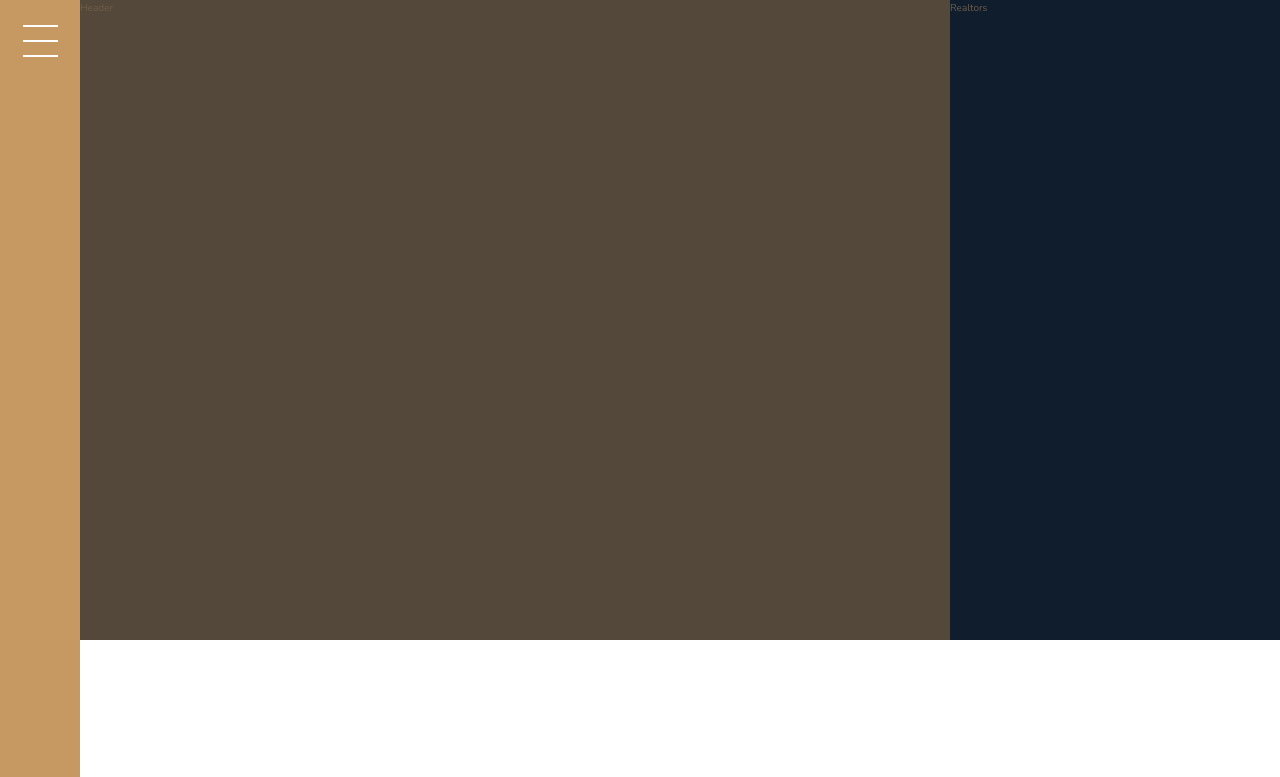
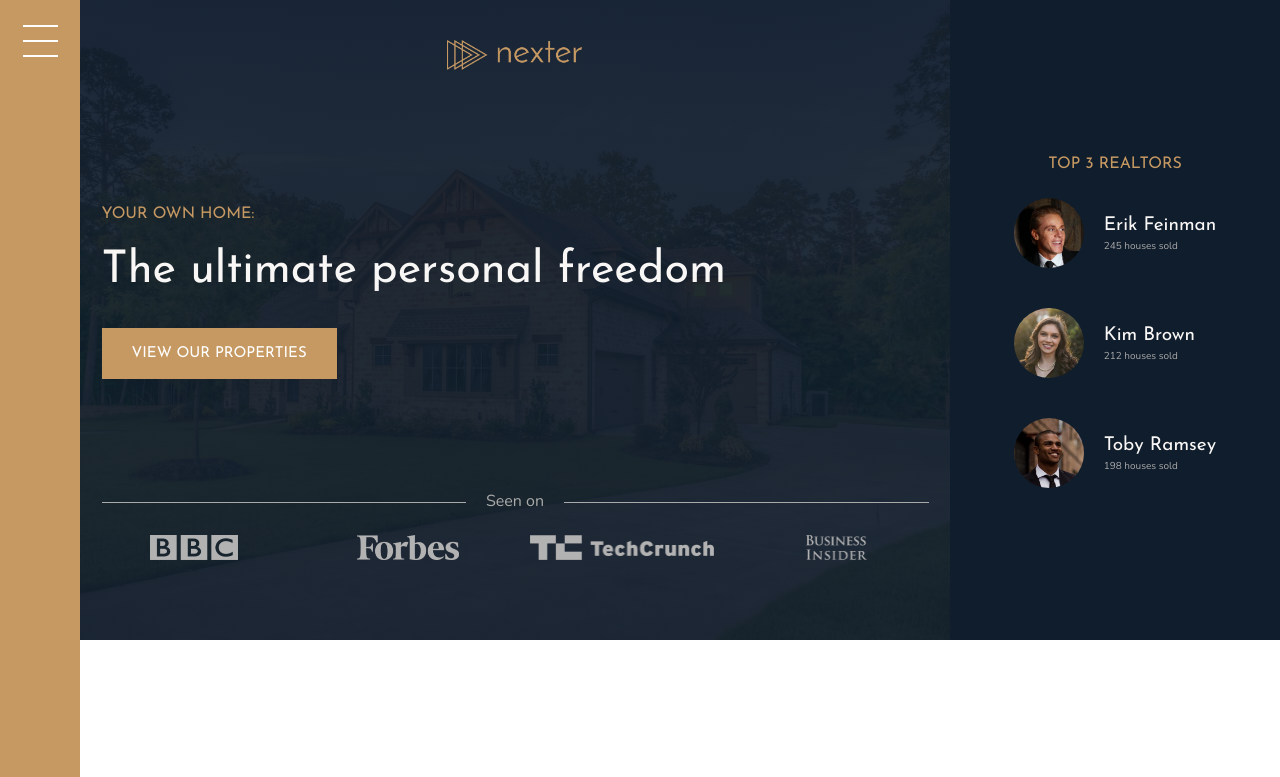
Before and after one commit to basakest/Nexter, a website: page index.html in a window 1280 px wide. Shown: the top 777 px of the page. Drawn offline with nearby package versions, Linux system fonts and the light colour scheme.

Commit message:
the realtors section

```diff
--- a/index.html
+++ b/index.html
@@ -17,11 +17,40 @@
         </div>
 
         <header class="header">
-            Header
+            <img src="./img/logo.png" alt="Nexter logo" class="header__logo">
+            <h3 class="heading-3">Your own home:</h3>
+            <h1 class="heading-1">The ultimate personal freedom</h1>
+            <button class="btn header__btn">View our properties</button>
+            <div class="header__seenon-text">Seen on</div>
+            <div class="header__seenon-logo">
+                <img src="./img/logo-bbc.png" alt="Seen on logo 1">
+                <img src="./img/logo-forbes.png" alt="Seen on logo 2">
+                <img src="./img/logo-techcrunch.png" alt="Seen on logo 3">
+                <img src="./img/logo-bi.png" alt="Seen on logo 4">
+            </div>
         </header>
 
         <div class="realtors">
-            Realtors
+            <h3 class="heading-3">Top 3 Realtors</h3>
+            <div class="realtors__list">
+                <img src="img/realtor-1.jpeg" alt="Relator 1" class="realtors__img">
+                <div class="realtors__details">
+                    <h4 class="heading-4 heading-4--light">Erik Feinman</h4>
+                    <p class="realtors__sold">245 houses sold</p>
+                </div>
+
+                <img src="img/realtor-2.jpeg" alt="Relator 2" class="realtors__img">
+                <div class="realtors__details">
+                    <h4 class="heading-4 heading-4--light">Kim Brown</h4>
+                    <p class="realtors__sold">212 houses sold</p>
+                </div>
+
+                <img src="img/realtor-3.jpeg" alt="Relator 3" class="realtors__img">
+                <div class="realtors__details">
+                    <h4 class="heading-4 heading-4--light">Toby Ramsey</h4>
+                    <p class="realtors__sold">198 houses sold</p>
+                </div>
+            </div>
         </div>
 
         <div class="features">
--- a/sass/_header.scss
+++ b/sass/_header.scss
@@ -1,4 +1,57 @@
 .header {
     background-color: $color-grey-dark-1;
     grid-column: full-start / col-end 6;
+    background-image: linear-gradient(rgba($color-secondary, .93), rgba($color-secondary, .93)), url(../img/hero.jpeg);
+    background-size: cover;
+    background-position: center;
+    padding: 8rem;
+    padding-top: 4rem;
+
+    display: grid;
+    grid-template-rows: 1fr min-content 6rem 1fr;
+    grid-template-columns: max-content;
+    grid-row-gap: 2rem;
+    justify-content: center;
+
+    &__logo {
+        height: 3rem;
+        justify-self: center;
+    }
+
+    &__btn {
+        align-self: start;
+        justify-self: start;
+    }
+
+    &__seenon-text {
+        display: grid;
+        grid-template-columns: 1fr max-content 1fr;
+        align-items: center;
+        font-size: 1.6rem;
+        color: $color-grey-light-2;
+        grid-column-gap: 2rem;
+
+        &::before,
+        &::after {
+            background-color: currentColor;
+            content: "";
+            display: block;
+            height: 1px;
+        }
+    }
+
+    &__seenon-logo {
+        display: grid;
+        //grid-template-columns: repeat(auto-fit, minmax(8rem, 1fr));
+        // why the above not working as except?
+        grid-template-columns: repeat(4, 1fr);
+        grid-column-gap: 3rem;
+        justify-items: center;
+        align-items: center;
+        filter: brightness(70%);
+
+        img {
+            height: 2.5rem;
+        }
+    }
 }
--- a/sass/_realtors.scss
+++ b/sass/_realtors.scss
@@ -1,4 +1,31 @@
 .realtors {
     background-color: $color-secondary;
     grid-column: col-start 7 / full-end;
+    padding: 3rem;
+
+    display: grid;
+    grid-row-gap: 2rem;
+    justify-content: center;
+    align-content: center;
+    justify-items: center;
+
+    &__list {
+        display: grid;
+        grid-template-columns: min-content max-content;
+        grid-column-gap: 2rem;
+        grid-row-gap: 5vh;
+
+        align-items: center;
+    }
+
+    &__img {
+        display: block;
+        width: 7rem;
+        border-radius: 50%;
+    }
+
+    &__sold {
+        color: $color-grey-light-2;
+        margin-top: -3px;
+    }
 }
--- a/sass/_typography.scss
+++ b/sass/_typography.scss
@@ -5,6 +5,9 @@
 
 .heading-1 {
     @extend %heading;
+    font-size: 4.5rem;
+    color: $color-grey-light-1;
+    line-height: 1;
 }
 
 .heading-2 {
```
Also changed, not shown: css/style.css.
